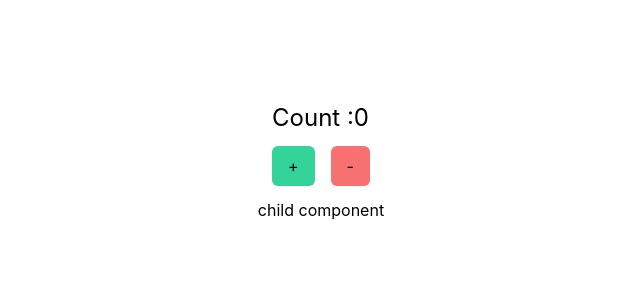
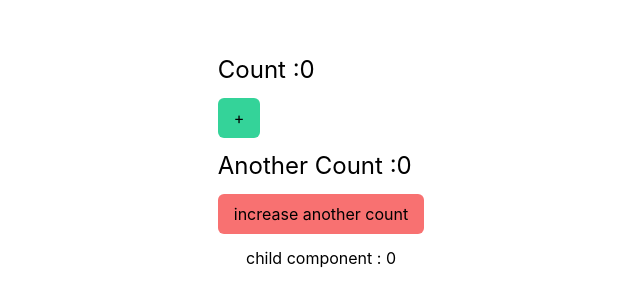
Before and after one commit to HlaingMinThan/React-Beyond-The-Basic, a React (Create React App) app: page / in a window 1280 px wide. Shown: the part 238-544 px from the top of the page, without its empty margins (319-959 px from the left). Built offline with nearby package versions, Linux system fonts and the light colour scheme.

Commit message:
memo component will run only when the parent props update

```diff
--- a/src/components/MemoExample/Child.jsx
+++ b/src/components/MemoExample/Child.jsx
@@ -1,6 +1,8 @@
-import React from "react";
+import React, { memo } from "react";
 
-export default function Child() {
+function Child({ count }) {
   console.log("child component rendering");
-  return <div>child component</div>;
+  return <div>child component : {count}</div>;
 }
+
+export default memo(Child);
--- a/src/components/MemoExample/MemoExample.jsx
+++ b/src/components/MemoExample/MemoExample.jsx
@@ -3,6 +3,7 @@ import Child from "./Child";
 export default function MemoExample() {
   console.log("Parent component start rendering");
   let [count, setCount] = useState(0);
+  let [anotherCount, setAnotherCount] = useState(0);
 
   return (
     <div className="app">
@@ -15,15 +16,18 @@ export default function MemoExample() {
           >
             +
           </button>
+        </div>
+        <h1 className="text-2xl"> Another Count :{anotherCount}</h1>
+        <div className="justify-center space-x-4 my-3">
           <button
             className="bg-red-400 px-4 py-2 rounded-md "
-            onClick={() => setCount((prev) => prev - 1)}
+            onClick={() => setAnotherCount((prev) => prev + 1)}
           >
-            -
+            increase another count
           </button>
         </div>
       </div>
-      <Child />
+      <Child count={count} />
     </div>
   );
 }
```
